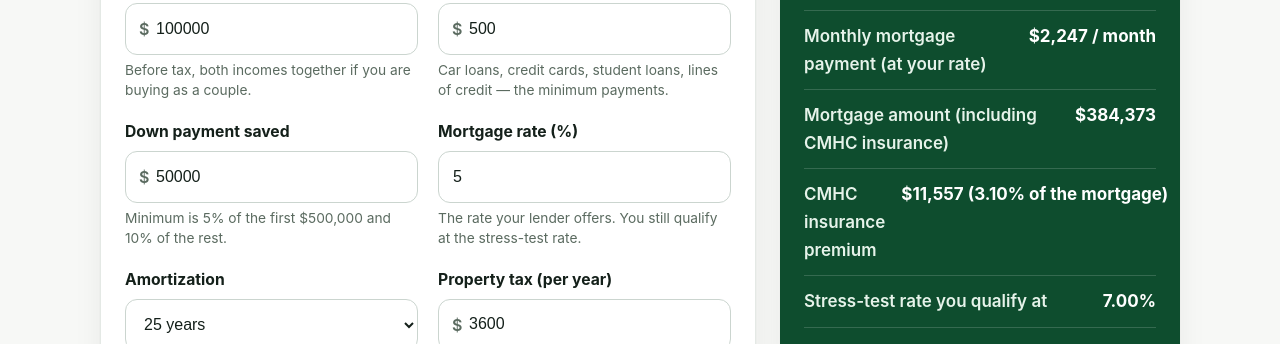
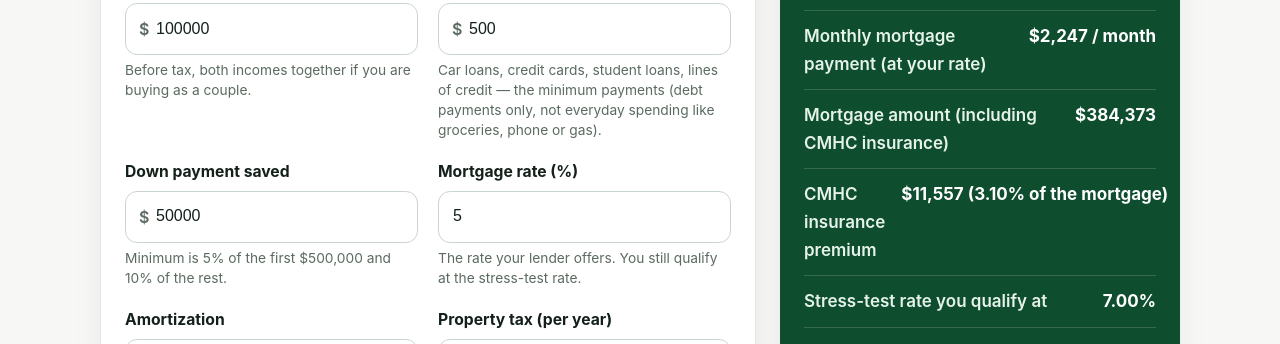
Before and after one commit to stockpickoftheday/howmuchhousecanIafford, a plain HTML site: page index.html in a window 1280 px wide. Shown: the part 756-1100 px from the top of the page. Drawn offline with Linux system fonts and the light colour scheme.

Commit message:
Clarify other monthly debts hint

```diff
--- a/index.html
+++ b/index.html
@@ -109,7 +109,7 @@
           <div class="field">
             <label for="debts">Other monthly debts</label>
             <span class="money-input"><span>$</span><input type="number" id="debts" value="500" min="0" step="10" inputmode="numeric"></span>
-            <span class="hint">Car loans, credit cards, student loans, lines of credit — the minimum payments.</span>
+            <span class="hint">Car loans, credit cards, student loans, lines of credit — the minimum payments (debt payments only, not everyday spending like groceries, phone or gas).</span>
           </div>
         </div>
 
```
